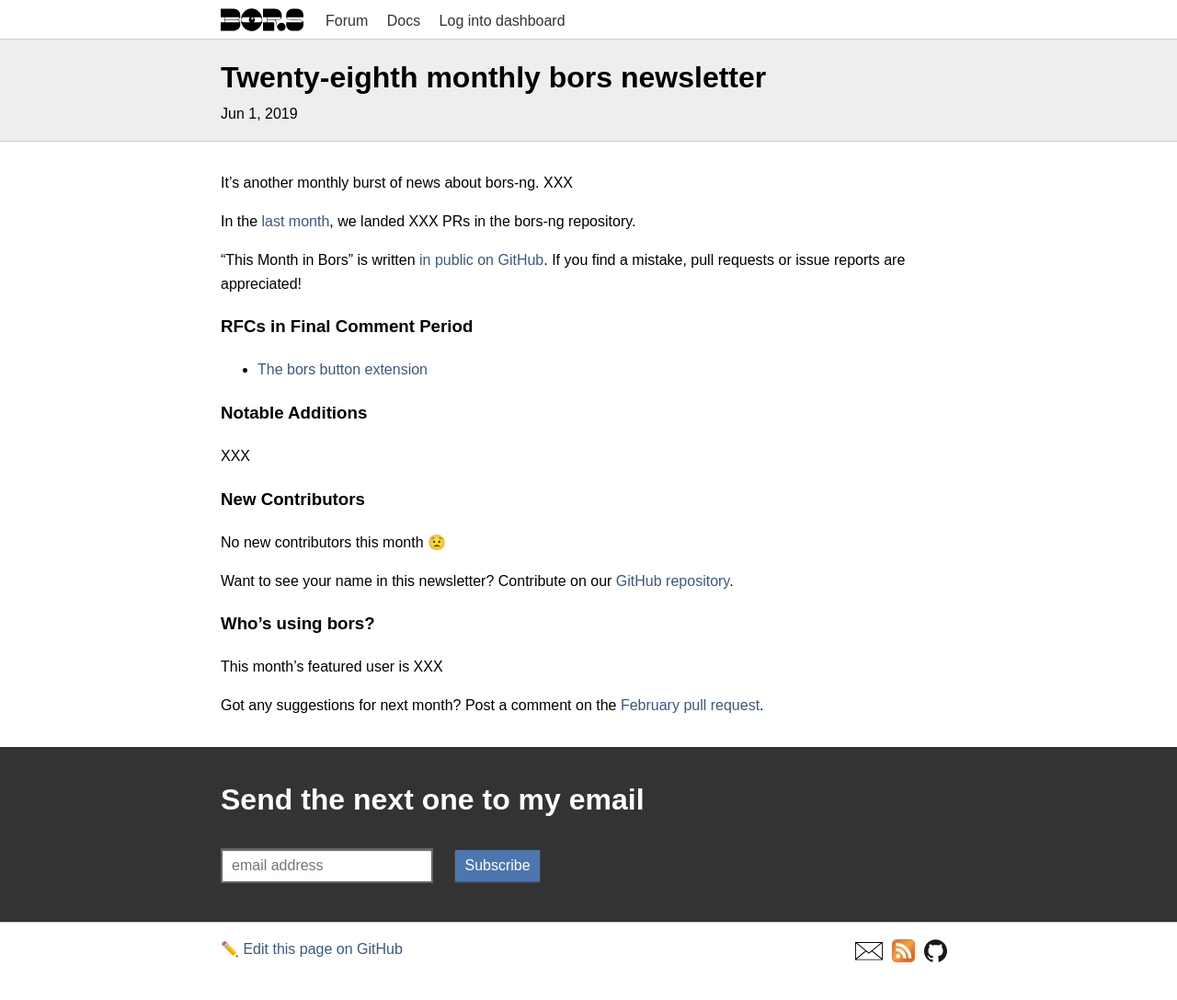
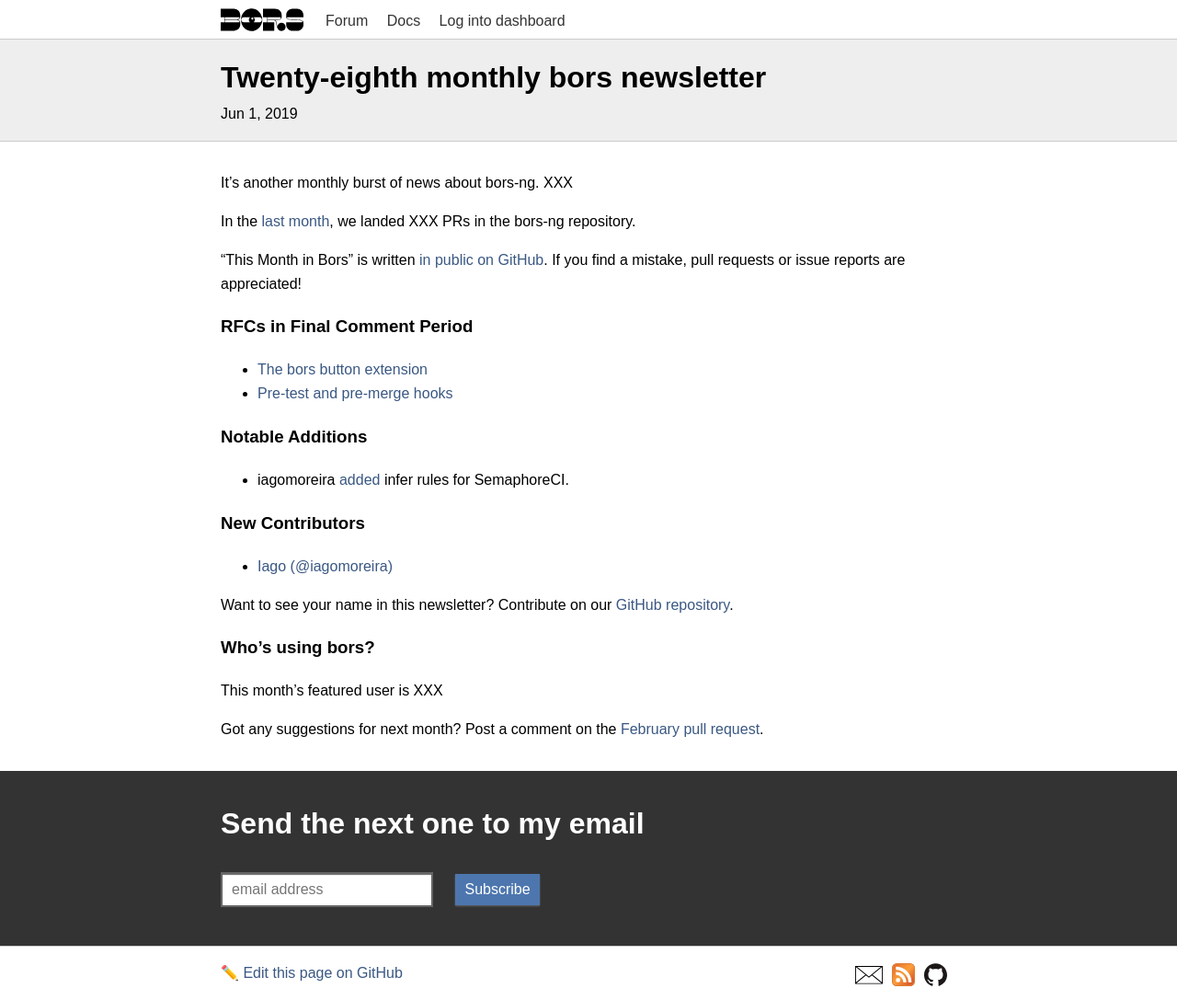
Before and after one commit to bors-ng/bors-ng.github.io, a Jekyll site: the page built from _posts/2019-06-01-tmib-29.md, in a window 1280 px wide. Shown: the whole page at 92% size. Built offline with Jekyll 4.4.1, drawn with Linux system fonts in a browser that asks for light colours; before the commit the page ends 1061 px from its top, so only the background shows below that.

Commit message:
Add bors-ng/bors-ng#651
Add @iagomoreira

Add RFC 322

```diff
--- a/_posts/2019-06-01-tmib-29.md
+++ b/_posts/2019-06-01-tmib-29.md
@@ -8,7 +8,7 @@
 
 It's another monthly burst of news about bors-ng. XXX
 
-In the [last month](https://github.com/bors-ng/bors-ng/pulls?utf8=%E2%9C%93&q=is%3Apr%20is%3Amerged%20closed%3A2019-05-01..2019-05-31),
+In the [last month](https://github.com/bors-ng/bors-ng/pulls?utf8=%E2%9C%93&q=is%3Apr%20is%3Amerged%20closed%3A2019-05-01..2019-06-03),
 we landed XXX PRs in the bors-ng repository.
 
 "This Month in Bors" is written [in public on GitHub][GitHub for TMiB].
@@ -20,16 +20,17 @@
 ### RFCs in Final Comment Period
 
 * [The bors button extension](https://forum.bors.tech/t/the-bors-button-extension/313)
+* [Pre-test and pre-merge hooks](https://forum.bors.tech/t/pre-test-and-pre-merge-hooks/322)
 
 
 ### Notable Additions
 
-XXX
+* iagomoreira [added](https://github.com/bors-ng/bors-ng/pull/651) infer rules for SemaphoreCI.
 
 
 ### New Contributors
 
-No new contributors this month 😟
+* [Iago (@iagomoreira)](https://github.com/iagomoreira)
 
 Want to see your name in this newsletter? Contribute on our [GitHub repository](https://github.com/bors-ng/bors-ng).
 
```
